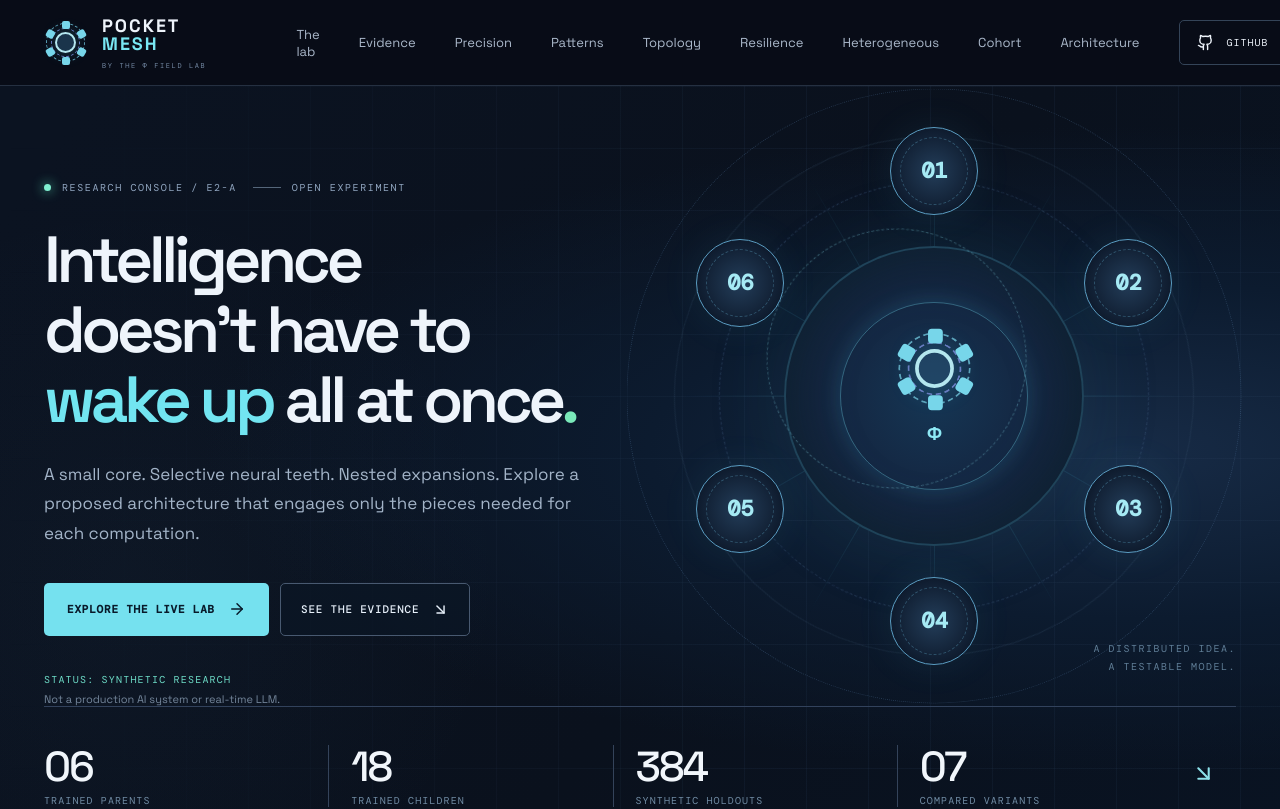
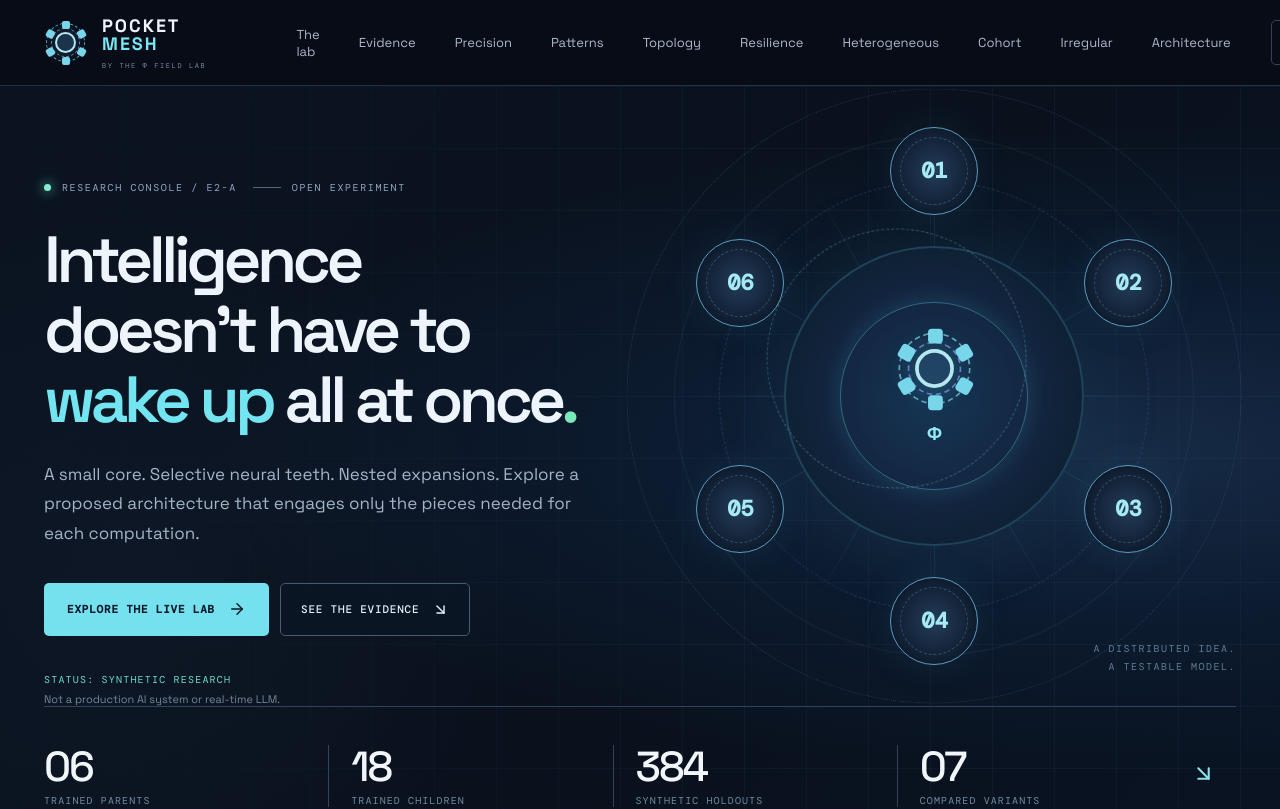
Before and after one commit to MichaelWave369/NBGPocketMesh, a React (Vite) app in the folder site/: page / in a window 1280 px wide. Shown: the top 809 px of the page. Built offline with nearby package versions, Linux system fonts and the light colour scheme.

Commit message:
Mount E2-R4 Irregular laboratory in React site navigation

```diff
--- a/site/src/App.jsx
+++ b/site/src/App.jsx
@@ -8,6 +8,7 @@ import TopologicalKeyhole from './TopologicalKeyhole.jsx';
 import ResilienceLab from './ResilienceLab.jsx';
 import HeterogeneousResilience from './HeterogeneousResilience.jsx';
 import ResilienceCohort from './ResilienceCohort.jsx';
+import IrregularStressLab from './IrregularStressLab.jsx';
 
 const REPO = 'https://github.com/MichaelWave369/NBGPocketMesh';
 const RESEARCH = REPO + '/blob/main/docs/E2A_PROTOCOL.md';
@@ -376,7 +377,7 @@ export default function App() {
   return <div className="site">
     <header className="site-header"><div className="page-wrap header-inner">
       <a href="#top" className="brand" aria-label="PocketMesh homepage"><BrandMark/><span className="brand-word">POCKET<span>MESH</span><small>BY THE Φ FIELD LAB</small></span></a>
-      <nav className="header-nav" aria-label="Primary navigation"><a href="#lab">The lab</a><a href="#evidence">Evidence</a><a href="#precision">Precision</a><a href="#patterns">Patterns</a><a href="#topology">Topology</a><a href="#resilience">Resilience</a><a href="#heterogeneous">Heterogeneous</a><a href="#cohort">Cohort</a><a href="#architecture">Architecture</a></nav>
+      <nav className="header-nav" aria-label="Primary navigation"><a href="#lab">The lab</a><a href="#evidence">Evidence</a><a href="#precision">Precision</a><a href="#patterns">Patterns</a><a href="#topology">Topology</a><a href="#resilience">Resilience</a><a href="#heterogeneous">Heterogeneous</a><a href="#cohort">Cohort</a><a href="#irregular">Irregular</a><a href="#architecture">Architecture</a></nav>
       <a className="header-github" href={REPO} target="_blank" rel="noreferrer"><Github size={17}/> <span>GITHUB</span> <ArrowUpRight size={15}/></a>
     </div></header>
     <main id="top">
@@ -407,6 +408,7 @@ export default function App() {
       <ResilienceLab/>
       <HeterogeneousResilience/>
       <ResilienceCohort/>
+      <IrregularStressLab/>
       <Architecture/>
     </main>
     <footer className="site-footer"><div className="page-wrap footer-inner"><div className="footer-brand"><BrandMark small/><span>POCKETMESH</span><small>Nested Bubble Gear · Research console</small></div><div className="footer-links"><a href={REPO} target="_blank" rel="noreferrer"><Github size={16}/> Source</a><a href={RESEARCH} target="_blank" rel="noreferrer"><BookOpen size={16}/> Protocol</a><a href={REPO+'/blob/main/LICENSE'} target="_blank" rel="noreferrer">MIT license <ExternalLink size={14}/></a></div><div className="footer-fine">LEDGER ABOVE EGO. RESULTS ABOVE HYPE.<br/>Synthetic experiment · No real model weights served.</div></div></footer>
```
